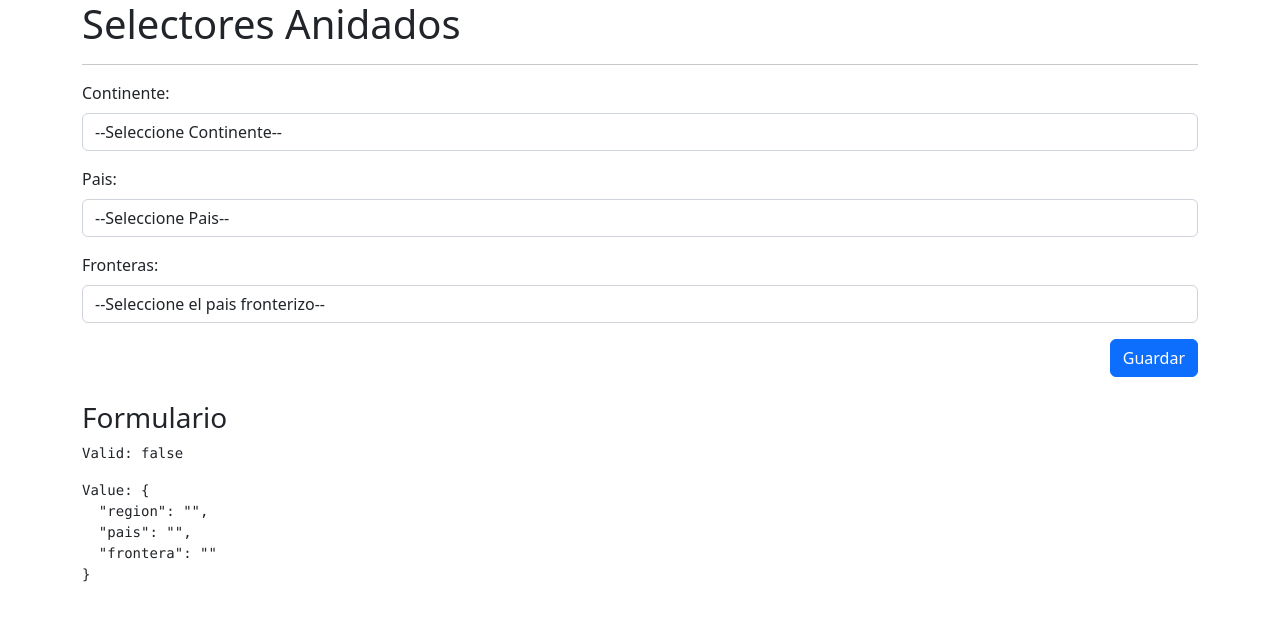
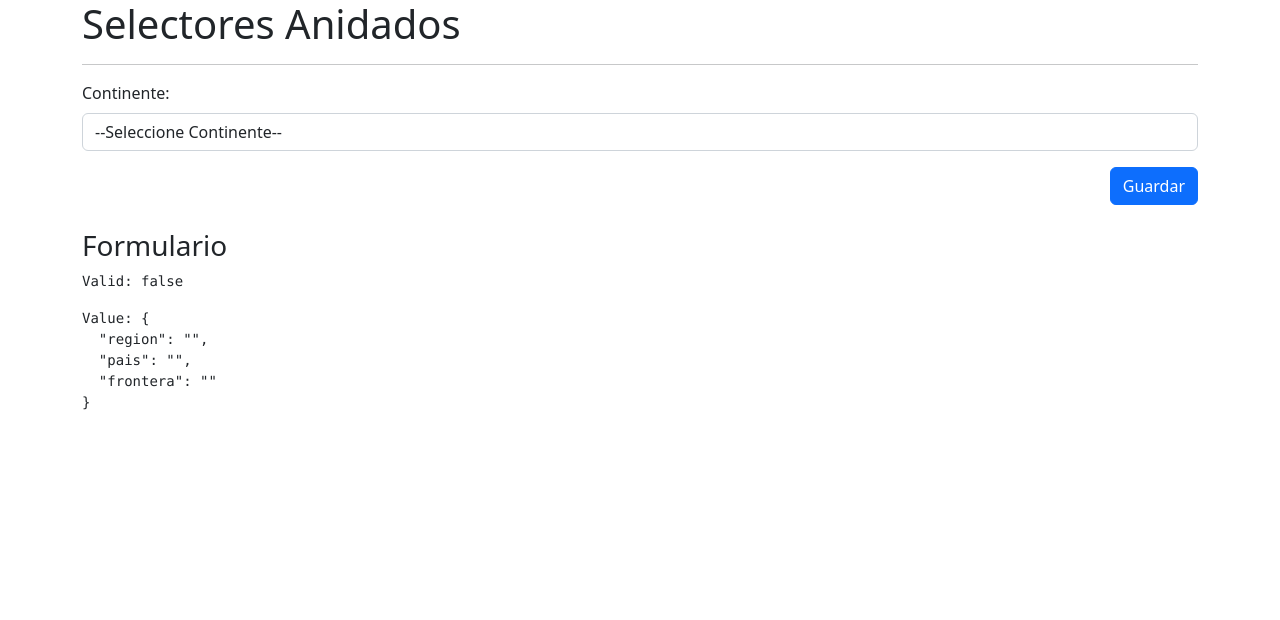
Before and after one commit to lelequinter/07-selectores, an Angular app: page /home/selector in a window 1280 px wide. Shown: the top 620 px of the page. Built offline with nearby package versions, Linux system fonts and the light colour scheme.

Commit message:
Mejorar la experiencia de usuario

```diff
--- a/src/app/paises/pages/selector-page/selector-page.component.html
+++ b/src/app/paises/pages/selector-page/selector-page.component.html
@@ -18,7 +18,7 @@
     </div>
   </div>
   <!-- Pais -->
-  <div class="row mb-3">
+  <div class="row mb-3" *ngIf="paises.length !== 0">
     <div class="col">
       <label class="form-label">Pais:</label>
       <select class="form-control" formControlName="pais">
@@ -33,7 +33,7 @@
     </div>
   </div>
   <!-- Fronteras -->
-  <div class="row mb-3">
+  <div class="row mb-3" *ngIf="fronteras.length !== 0">
     <div class="col">
       <label class="form-label">Fronteras:</label>
       <select class="form-control" formControlName="frontera">
@@ -48,6 +48,12 @@
     </div>
   </div>
 
+  <div class="row" *ngIf="cargando">
+    <div class="col">
+      <div class="alert alert-primary">Cargando...</div>
+    </div>
+  </div>
+
   <!-- Boton -->
   <div class="row">
     <div class="col">
--- a/src/app/paises/pages/selector-page/selector-page.component.ts
+++ b/src/app/paises/pages/selector-page/selector-page.component.ts
@@ -23,6 +23,9 @@
   paises: PaisSmall[] = [];
   fronteras: string[] = [];
 
+  //UI
+  cargando: boolean = false;
+
   constructor(private fb: FormBuilder,
     private paisesSvc: PaisesServiceService) { }
 
@@ -34,25 +37,28 @@
       .pipe(
         tap(() => {
           this.miFormulario.get('pais')?.reset('');
+          this.cargando = true;
         }),
         switchMap(region => this.paisesSvc.getPaisesPorRegion(region))
       )
       .subscribe(paises => {
         // console.log(paises);
-        this.paises = paises
+        this.paises = paises;
+        this.cargando = false;
       })
 
     this.miFormulario.get('pais')?.valueChanges
       .pipe(
         tap(() => {
-          this.fronteras = [];
           this.miFormulario.get('frontera')?.reset();
+          this.cargando = true;
         }),
         switchMap(codigo => this.paisesSvc.getPaisPorCodigo(codigo))
       )
       .subscribe(pais => {
         // console.log(pais);
         this.fronteras = pais?.borders || [];
+        this.cargando = false;
       })
 
     // this.miFormulario.get('region')?.valueChanges
```
